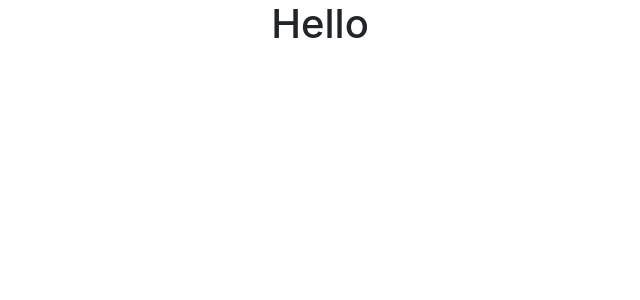
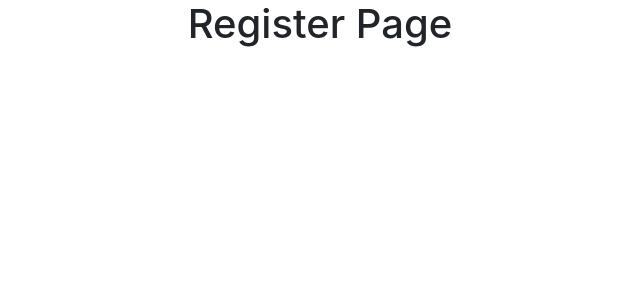
Before and after one commit to shrki416/Playground, a React (Create React App) app in the folder jwt-pg-tutorial/client/: page /Register in a window 1280 px wide. Shown: the top 300 px of the page, without its empty margins (320-960 px from the left). Built offline with nearby package versions, Linux system fonts and the light colour scheme.

Commit message:
Auth WIP

```diff
--- a/jwt-pg-tutorial/client/src/App.js
+++ b/jwt-pg-tutorial/client/src/App.js
@@ -1,9 +1,61 @@
+import React, { useState } from "react";
+import {
+  BrowserRouter as Router,
+  Switch,
+  Route,
+  Redirect,
+} from "react-router-dom";
 import "./App.css";
+import Dashboard from "./components/Dashboard";
+import Login from "./components/Login";
+import Register from "./components/Register";
 
 function App() {
+  const [isAuthenticated, setIsAuthenticated] = useState(false);
+
+  const setAuth = (boolean) => {
+    setIsAuthenticated(boolean);
+  };
+
   return (
     <div className="App">
-      <h1>Hello</h1>
+      <Router>
+        <Switch>
+          <Route
+            exact
+            path="/Login"
+            render={(props) =>
+              !isAuthenticated ? (
+                <Login {...props} setAuth={setAuth} />
+              ) : (
+                <Redirect to="/dashboard" />
+              )
+            }
+          />
+          <Route
+            exact
+            path="/Register"
+            render={(props) =>
+              !isAuthenticated ? (
+                <Register {...props} setAuth={setAuth} />
+              ) : (
+                <Redirect to="/dashboard" />
+              )
+            }
+          />
+          <Route
+            exact
+            path="/Dashboard"
+            render={(props) =>
+              isAuthenticated ? (
+                <Dashboard {...props} setAuth={setAuth} />
+              ) : (
+                <Redirect to="/login" />
+              )
+            }
+          />
+        </Switch>
+      </Router>
     </div>
   );
 }
--- a/jwt-pg-tutorial/client/src/components/Dashboard.js
+++ b/jwt-pg-tutorial/client/src/components/Dashboard.js
@@ -3,7 +3,7 @@ import React from "react";
 function Dashboard() {
   return (
     <div>
-      <h1>Hello from Dashboard Page</h1>
+      <h1>Dashboard Page</h1>
     </div>
   );
 }
--- a/jwt-pg-tutorial/client/src/components/Login.js
+++ b/jwt-pg-tutorial/client/src/components/Login.js
@@ -3,7 +3,7 @@ import React from "react";
 function Login() {
   return (
     <div>
-      <h1>Hello from Login Page</h1>
+      <h1>Login Page</h1>
     </div>
   );
 }
--- a/jwt-pg-tutorial/client/src/components/Register.js
+++ b/jwt-pg-tutorial/client/src/components/Register.js
@@ -3,7 +3,7 @@ import React from "react";
 function Register() {
   return (
     <div>
-      <h1>Hello from Register Page</h1>
+      <h1>Register Page</h1>
     </div>
   );
 }
```
